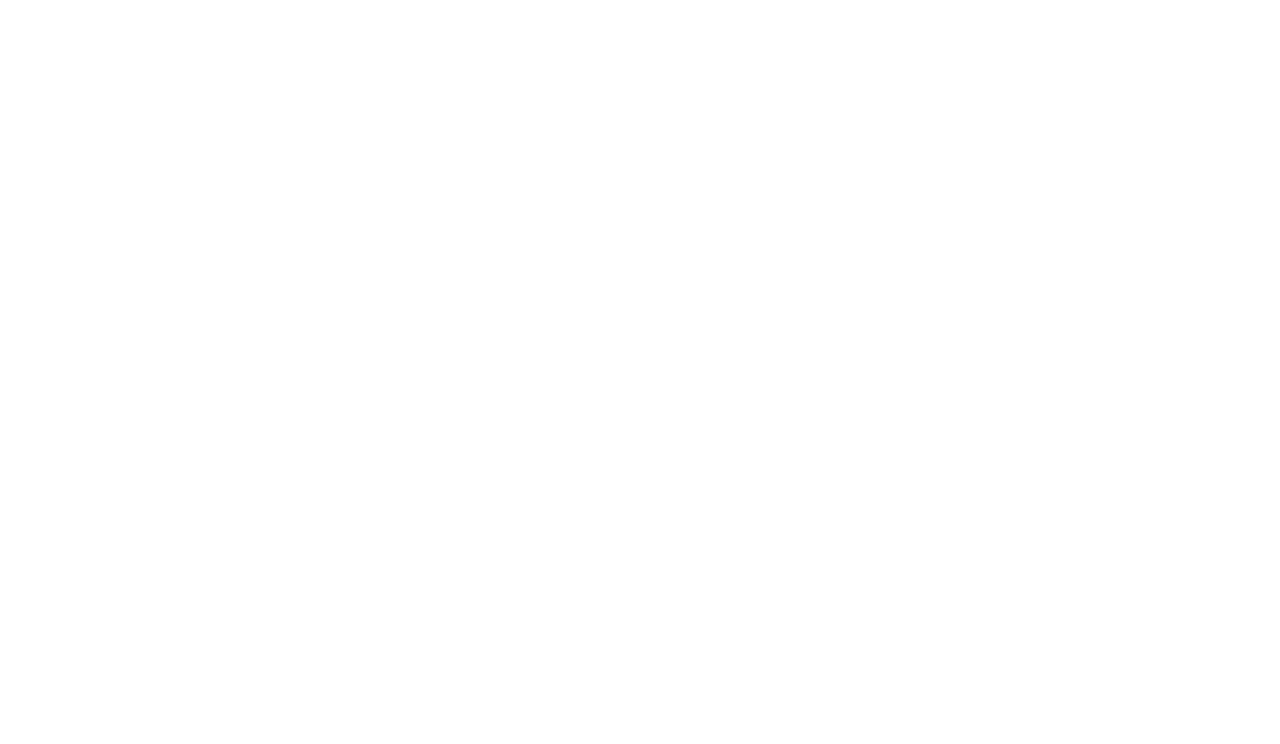
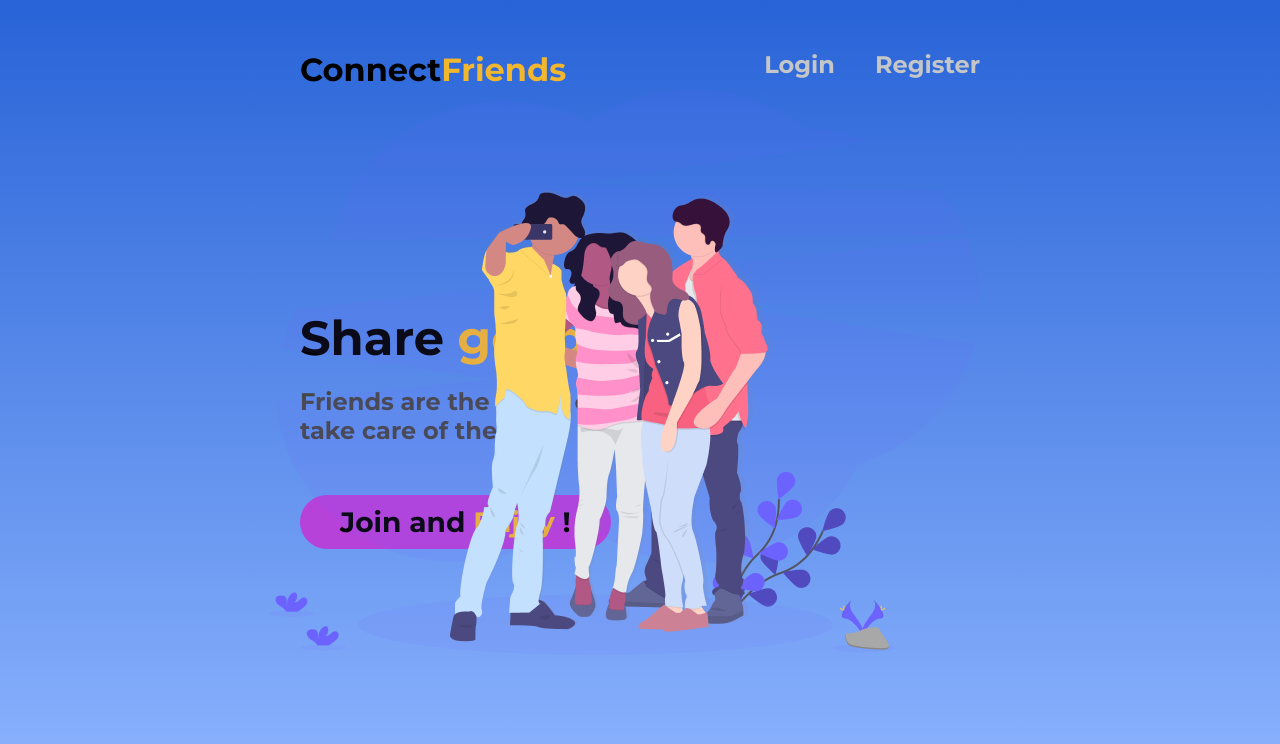
Before and after one commit to oussamajabbari/connect-friends, a React (Vite) app in the folder frontend/: page / in a window 1280 px wide. Shown: the top 744 px of the page. Built offline with nearby package versions, Linux system fonts and the light colour scheme.

Commit message:
Home page

```diff
--- a/frontend/index.html
+++ b/frontend/index.html
@@ -1,13 +1,19 @@
 <!DOCTYPE html>
 <html lang="en">
+
 <head>
   <meta charset="UTF-8" />
   <link rel="icon" type="image/svg+xml" href="/vite.svg" />
+  <link rel="preconnect" href="https://fonts.googleapis.com">
+  <link rel="preconnect" href="https://fonts.gstatic.com" crossorigin>
+  <link href="https://fonts.googleapis.com/css2?family=Montserrat:wght@300;400;500;700&display=swap" rel="stylesheet">
   <meta name="viewport" content="width=device-width, initial-scale=1.0" />
-    <title>Vite + React</title>
+  <title>ConnectFriends</title>
 </head>
+
 <body>
   <div id="root"></div>
   <script type="module" src="/src/main.jsx"></script>
 </body>
+
 </html>
--- a/frontend/package.json
+++ b/frontend/package.json
@@ -16,6 +16,7 @@
     "@types/react": "^18.0.27",
     "@types/react-dom": "^18.0.10",
     "@vitejs/plugin-react": "^3.1.0",
+    "sass": "^1.59.2",
     "vite": "^4.1.0"
   }
 }
--- a/frontend/src/App.css
+++ /dev/null
@@ -1,4 +0,0 @@
-#root {
-  max-width: 1280px;
-  margin: 0 auto;
-}
--- a/frontend/src/App.jsx
+++ b/frontend/src/App.jsx
@@ -1,8 +1,30 @@
-import './App.css'
+import './App.scss'
+import groupSelfie from './assets/group_selfie.png'
 
 function App() {
+  function openLogin() {
+    console.log('test');
+  }
+
   return (
     <div className="App">
+      <header>
+        <span className='icon'>
+          Connect<span className="goldy">Friends</span>
+        </span>
+        <span className='connection'>
+          <span className='login'>Login</span>
+          <span>Register</span>
+        </span>
+      </header>
+      <main>
+        <div className='slogan-and-join'>
+          <div className='slogan'>Share <span className='goldy'>good</span> Vibes</div>
+          <div className='slogan-text'>Friends are the sugar of your life, take care of them...</div>
+          <button onClick={openLogin}>Join and <span className='goldy'>Enjoy</span> !</button>
+        </div>
+        <img src={groupSelfie} className="selfie" alt="Group selfie" />
+      </main>
     </div>
   )
 }
--- /dev/null
+++ b/frontend/src/App.scss
@@ -0,0 +1,87 @@
+$saffron: #F3B72E;
+$silver-sand: #C4C6C8;
+$tundora: #464646;
+$medium-purple: #B742DA;
+$medium-purple-strong: #A621CD;
+
+html {
+    min-height: 100%;
+    background: linear-gradient(#2863D7, #8EB5FF);
+    background-repeat:no-repeat;
+    margin: 0 auto;
+    font-family: 'Montserrat', sans-serif;
+}
+
+body {
+    margin: 0 auto;
+}
+
+.App {
+    padding: 50px 300px;
+}
+
+header {
+    font-weight: bold;
+    display: flex;
+    justify-content: space-between;
+}
+
+.goldy {
+    color: $saffron;
+}
+
+.icon {
+    font-size: 32px;
+}
+
+.connection {
+    font-size: 24px;
+    color: $silver-sand;
+
+    .login {
+        margin-right: 40px;
+    }
+}
+
+main {
+    display: flex;
+    position: relative
+}
+
+.slogan-and-join {
+    width: 450px;
+    margin-top: 220px
+}
+
+.slogan {
+    font-weight: bold;
+    font-size: 48px;
+}
+
+.slogan-text {
+    color: $tundora;
+    font-weight: bold;
+    font-size: 24px;
+    margin-top: 20px;
+}
+
+button {
+    cursor: pointer;
+    margin-top: 50px;
+    font-weight: bold;
+    font-size: 28px;
+    font-family: inherit;
+    background-color: $medium-purple;
+    border: none;
+    border-radius: 50px;
+    padding: 10px 40px;
+
+    &:hover {
+        background-color: $medium-purple-strong;
+    }
+}
+
+.selfie {
+    position: absolute;
+    right: 0px;
+}
```
Also changed, not shown: frontend/src/assets/group_selfie.png (added), 1 other file (tests, documents, lock files or other folders). Lines whose indentation alone changed are shown as unchanged.
